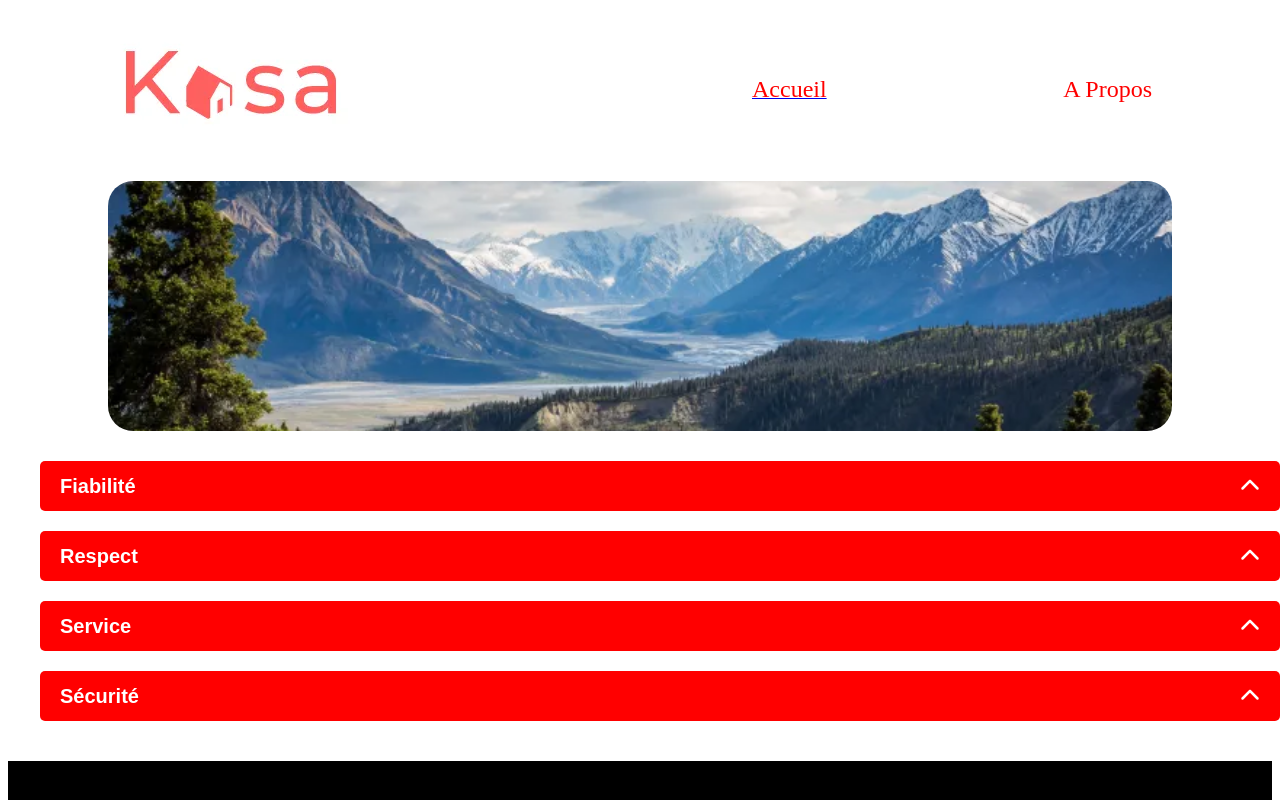
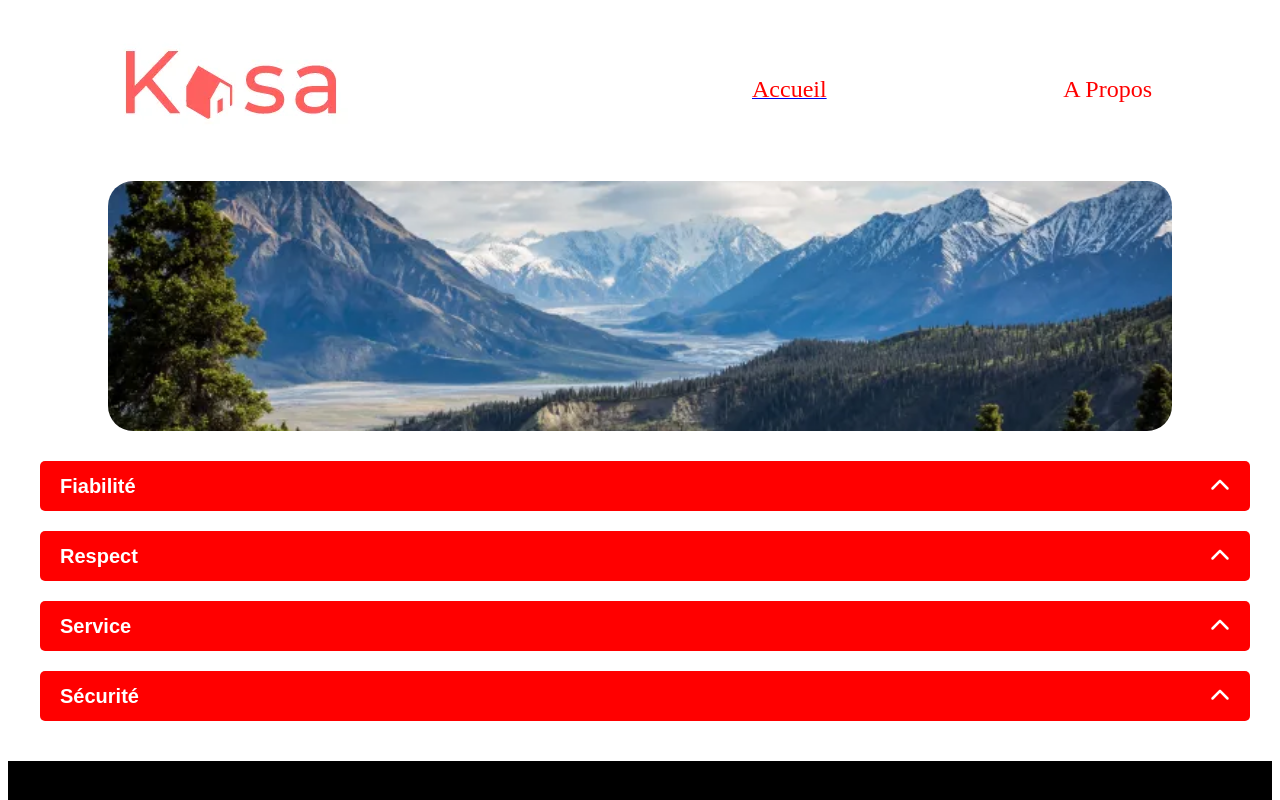
Before and after one commit to SpiderWeb-code/Projet-6_React, a React (Create React App) app: page /information in a window 1280 px wide. Shown: the top 800 px of the page. Built offline with nearby package versions, Linux system fonts and the light colour scheme.

Commit message:
Correction du style des label de page A Propos

```diff
--- a/src/Components/Open label/open-label.css
+++ b/src/Components/Open label/open-label.css
@@ -71,6 +71,7 @@
 #container-label-info .ouverture-label{
     max-width: none;
     height: 50px;
+    max-width: 1170px;
 }
 
 #container-label-info h3{
```
